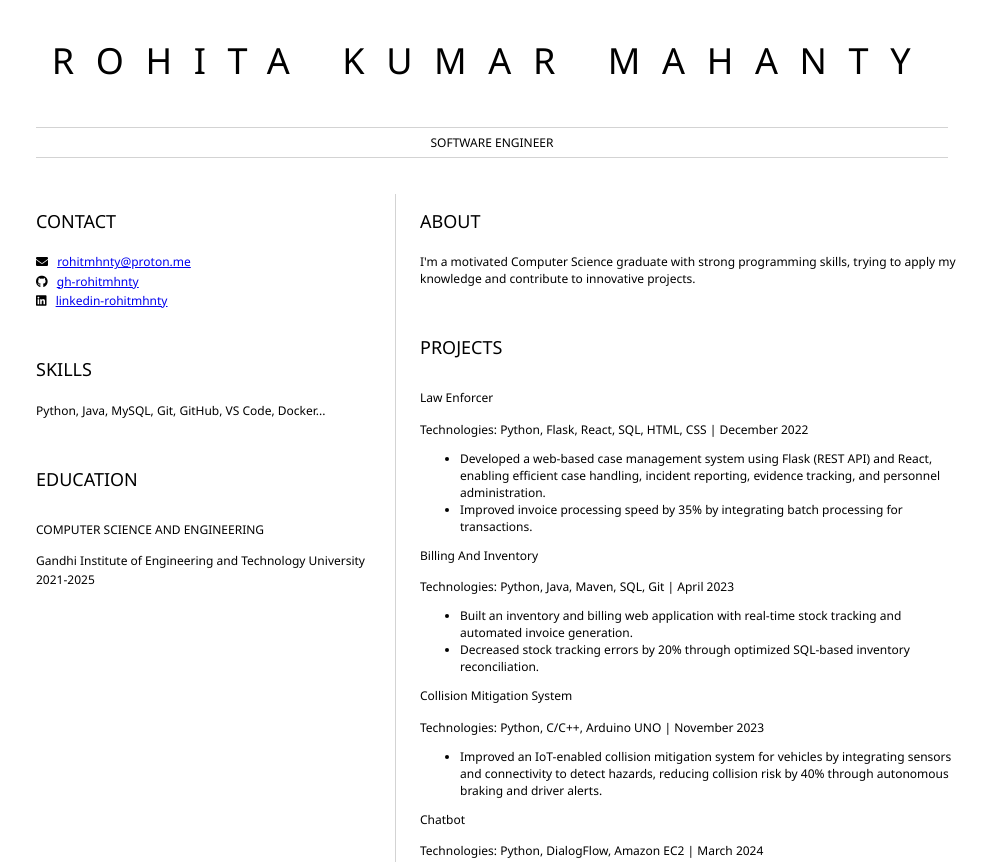
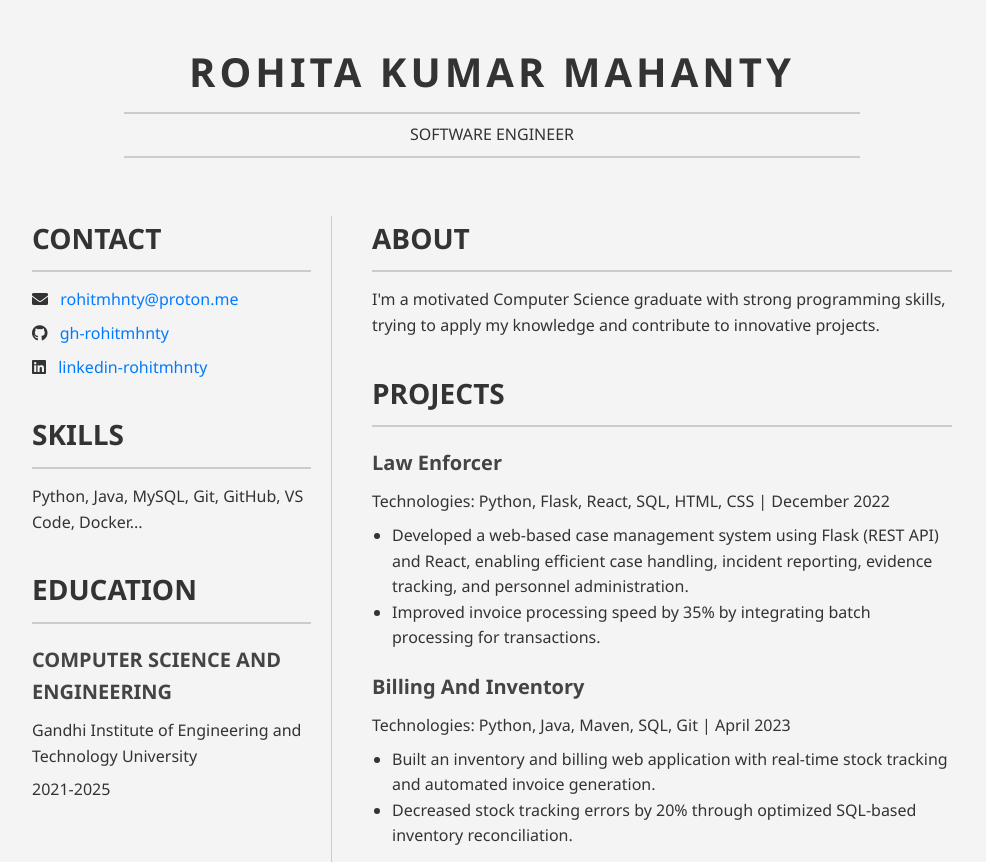
Before and after one commit to rohitmhnty/here-is-my-resume, a plain HTML site: page index.html in a window 1280 px wide. Shown: the top 862 px of the page, without its empty margins (148-1134 px from the left). Drawn offline with Linux system fonts and the light colour scheme.

Commit message:
link fixes and updated fonts and styles

```diff
--- a/index.html
+++ b/index.html
@@ -1,8 +1,11 @@
-<html>
+<!DOCTYPE html>
+<html lang="en">
   <head>
+    <meta charset="UTF-8">
+    <meta name="viewport" content="width=device-width, initial-scale=1.0">
     <link href="style.css" rel="stylesheet">
     <link rel="stylesheet" href="https://cdnjs.cloudflare.com/ajax/libs/font-awesome/5.15.4/css/all.min.css">
-		<title>Rohita Kumar Mahanty resume</title>
+    <title>Rohita Kumar Mahanty Resume</title>
   </head>
 
   <body>
@@ -22,11 +25,11 @@
           </p>
           <p>
             <i class="fab fa-github" aria-hidden="true"></i>
-                        <a href="github.com/rohitmhnty">gh-rohitmhnty</a>
+            <a href="https://github.com/rohitmhnty">gh-rohitmhnty</a>
           </p>
           <p>
             <i class="fab fa-linkedin" aria-hidden="true"></i>
-                        <a href="linkedin.com/in/rohitmhnty">linkedin-rohitmhnty</a>
+            <a href="https://linkedin.com/in/rohitmhnty">linkedin-rohitmhnty</a>
           </p>
         </section>
         <section>
@@ -36,18 +39,16 @@
         <section>
           <h2>EDUCATION</h2>
           <h3>COMPUTER SCIENCE AND ENGINEERING</h3>
-                    <p>
-                        Gandhi Institute of Engineering and Technology University
-                    </p>
-                    <p>
-                        2021-2025
-                    </p>
+          <p>Gandhi Institute of Engineering and Technology University</p>
+          <p>2021-2025</p>
         </section>
       </article>
       <article id="mainRight">
         <section>
           <h2>ABOUT</h2>
-                    <p>I'm a motivated Computer Science graduate with strong programming skills, trying to apply my knowledge and contribute to innovative projects.</p>
+          <p>
+            I'm a motivated Computer Science graduate with strong programming skills, trying to apply my knowledge and contribute to innovative projects.
+          </p>
         </section>
         <section>
           <h2>PROJECTS</h2>
--- a/style.css
+++ b/style.css
@@ -1,65 +1,100 @@
+/* Reset some default styling */
+* {
+    box-sizing: border-box;
+    margin: 0;
+    padding: 0;
+  }
+
   body {
     font-family: 'Segoe UI', Tahoma, Geneva, Verdana, sans-serif;
-    font-size: 12px;
+    font-size: 16px;
     max-width: 960px;
-    margin: auto;
+    margin: 0 auto;
+    background-color: #f4f4f4;
+    color: #333;
+    line-height: 1.6;
+    padding: 20px;
   }
 
-
-h1 {
-    font-size: 3em;
-    letter-spacing: .6em;
-    padding-top: 1em;
-    padding-bottom: 1em;
+  /* Header styling */
+  header {
+    text-align: center;
+    padding: 20px 0;
+    margin-bottom: 30px;
   }
 
-h2 {
-    font-size: 1.5em;
-    padding-bottom: 1em;
+  header h1 {
+    font-size: 2.5em;
+    letter-spacing: 0.1em;
+    margin-bottom: 0.2em;
   }
 
-h3 {
-    font-size: 1em;
-    padding-bottom: 1em;
+  header hr {
+    width: 80%;
+    margin: 0.5em auto;
+    background-color: #ccc;
+    height: 2px;
+    border: none;
   }
 
-
+  /* Main layout using grid */
   main {
     display: grid;
-    grid-template-columns: 40% 60%;
-    margin-top: 3em;
+    grid-template-columns: 1fr 2fr;
+    grid-gap: 20px;
   }
 
-
-header {
-    text-align: center;
-    margin: auto 2em;
+  /* Left column (sidebar) styling */
+  #mainLeft {
+    border-right: 1px solid #ccc;
+    padding-right: 20px;
   }
 
-section {
-    margin: auto 1em 4em 2em;
+  /* Right column (content) styling */
+  #mainRight {
+    padding-left: 20px;
   }
 
-i {
-    margin-right: .5em;
+  /* Section styling */
+  section {
+    margin-bottom: 2em;
   }
 
-p {
-    margin: .2em auto
+  section h2 {
+    font-size: 1.75em;
+    border-bottom: 2px solid #ccc;
+    padding-bottom: 10px;
+    margin-bottom: 15px;
   }
 
-hr {
-    border: none;
-    background-color: lightgray;
-    height: 1px;
+  section h3 {
+    font-size: 1.25em;
+    margin-top: 1em;
+    margin-bottom: 0.5em;
+    color: #444;
   }
 
-h1, h2, h3 {
-    font-weight: 100;
-    margin-bottom: 0;
+  /* Text elements */
+  p {
+    margin: 0.5em 0;
   }
 
+  ul {
+    list-style-type: disc;
+    margin-left: 20px;
+    margin-bottom: 1em;
+  }
 
-#mainLeft {
-    border-right: 1px solid lightgray;
+  /* Icon and link styling */
+  i {
+    margin-right: 0.5em;
   }
+
+  a {
+    color: #007BFF;
+    text-decoration: none;
+  }
+
+  a:hover {
+    text-decoration: underline;
+  }
```
Lines whose indentation alone changed are shown as unchanged.
